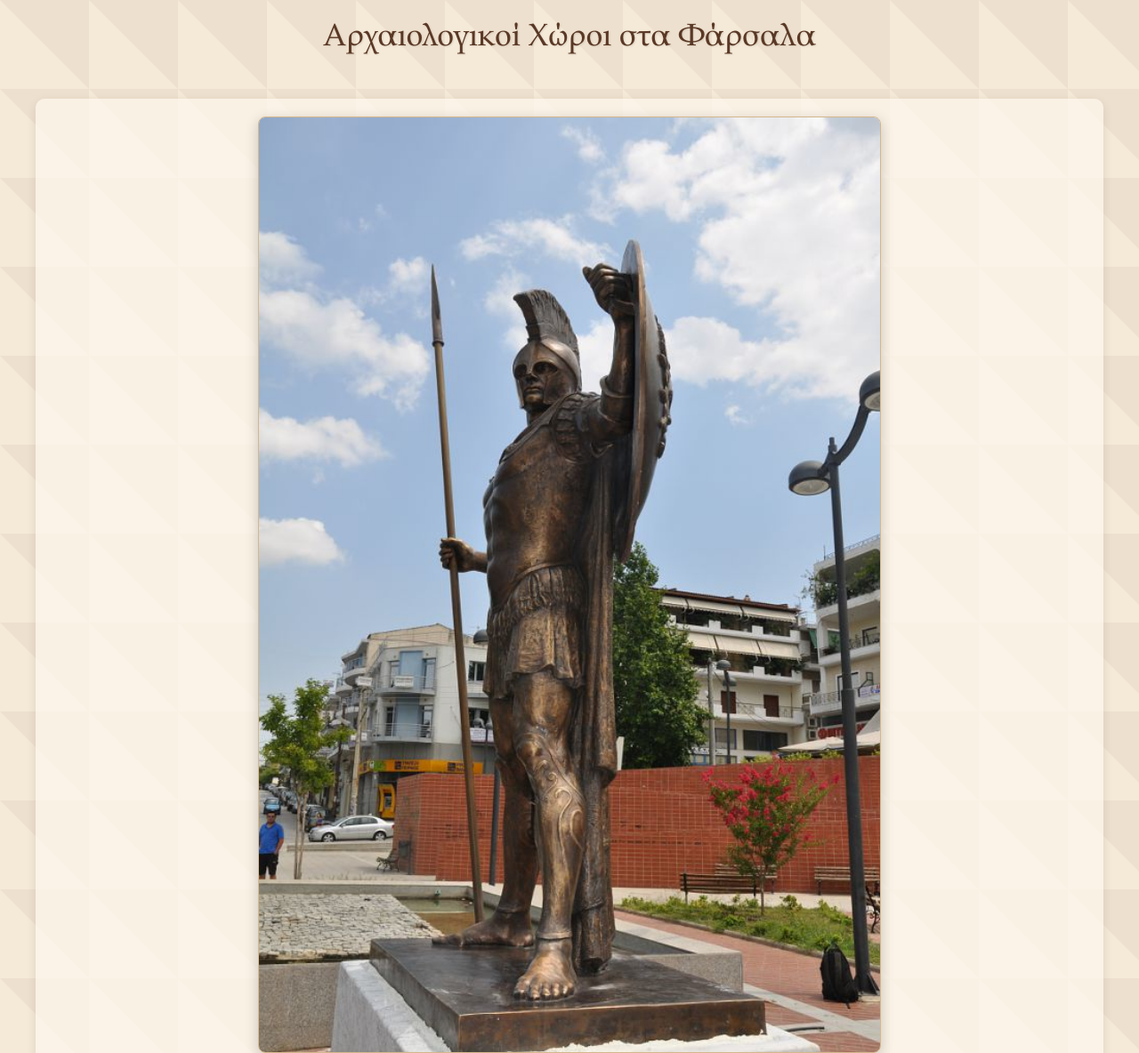
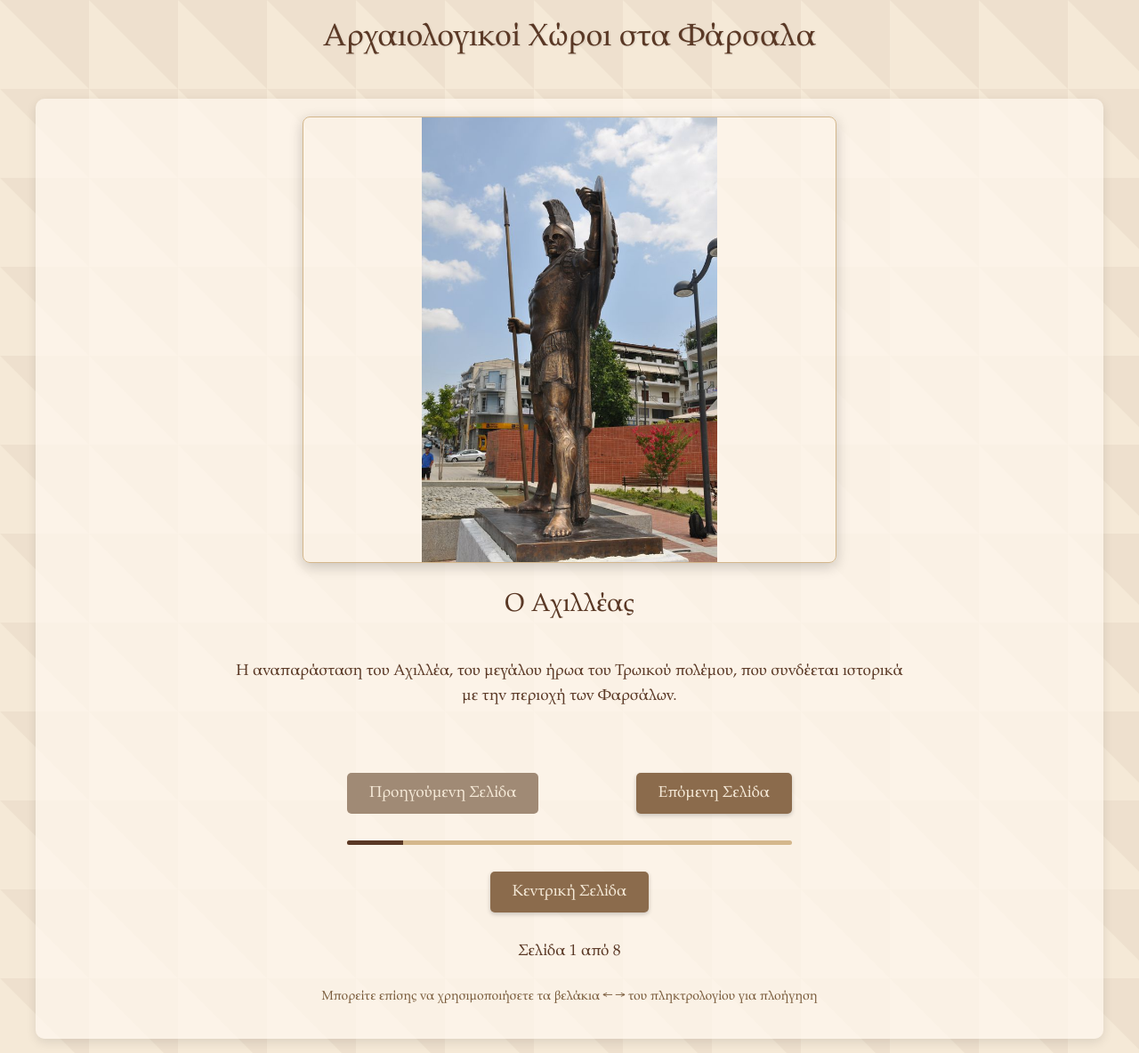
Before and after one commit to conchr/Sites-Farsala, a plain HTML site: page index.html in a window 1280 px wide. Shown: the part 100-1284 px from the top of the page at 89% size. Drawn offline with Linux system fonts and the light colour scheme.

Commit message:
Sites Farsala

```diff
--- a/index.html
+++ b/index.html
@@ -69,23 +69,59 @@
             background-color: rgba(255, 248, 240, 0.7);
             border-radius: 10px;
             box-shadow: 0 4px 12px rgba(0,0,0,0.1);
+            transition: opacity 0.3s ease;
         }
 
         .image-container {
             width: 100%;
-            max-width: 700px;
+            max-width: 600px; /* Μείωση από 700px */
             display: flex;
             flex-direction: column;
             align-items: center;
             gap: 15px;
+            position: relative;
         }
 
-        .image-container img {
+        .image-wrapper {
             width: 100%;
             height: auto;
             border-radius: 8px;
+            overflow: hidden;
             box-shadow: 0 4px 15px rgba(0,0,0,0.2);
             border: 1px solid #d4b78c;
+            position: relative;
+            min-height: 250px; /* Μείωση από 300px */
+            display: flex;
+            align-items: center;
+            justify-content: center;
+        }
+
+        .image-wrapper img {
+            width: 100%;
+            height: auto;
+            transition: opacity 0.5s ease;
+            opacity: 0;
+            max-height: 500px; /* Προσθήκη μέγιστου ύψους */
+            object-fit: contain; /* Διατήρηση αναλογιών */
+        }
+
+        .image-wrapper img.loaded {
+            opacity: 1;
+        }
+
+        .loading-spinner {
+            position: absolute;
+            width: 50px;
+            height: 50px;
+            border: 5px solid rgba(90, 56, 37, 0.2);
+            border-top: 5px solid #5a3825;
+            border-radius: 50%;
+            animation: spin 1s linear infinite;
+        }
+
+        @keyframes spin {
+            0% { transform: rotate(0deg); }
+            100% { transform: rotate(360deg); }
         }
 
         .image-title {
@@ -103,6 +139,10 @@
             color: #5a3825;
             margin-top: 10px;
             padding: 0 15px;
+            min-height: 60px;
+            display: flex;
+            align-items: center;
+            justify-content: center;
         }
 
         .navigation {
@@ -133,6 +173,37 @@
             font-size: 1.1rem;
             transition: all 0.3s;
             box-shadow: 0 2px 5px rgba(0,0,0,0.2);
+            position: relative;
+            overflow: hidden;
+        }
+
+        button::after {
+            content: '';
+            position: absolute;
+            top: 50%;
+            left: 50%;
+            width: 5px;
+            height: 5px;
+            background: rgba(255, 255, 255, 0.5);
+            opacity: 0;
+            border-radius: 100%;
+            transform: scale(1, 1) translate(-50%);
+            transform-origin: 50% 50%;
+        }
+
+        button:focus:not(:active)::after {
+            animation: ripple 1s ease-out;
+        }
+
+        @keyframes ripple {
+            0% {
+                transform: scale(0, 0);
+                opacity: 0.5;
+            }
+            100% {
+                transform: scale(20, 20);
+                opacity: 0;
+            }
         }
 
         button:hover {
@@ -143,6 +214,13 @@
 
         button:active {
             transform: translateY(0);
+        }
+
+        button:disabled {
+            background-color: #a08a75;
+            cursor: not-allowed;
+            transform: none;
+            box-shadow: none;
         }
 
         .central-button {
@@ -162,6 +240,23 @@
             color: #7a5c3c;
             margin-top: 5px;
             text-align: center;
+        }
+
+        .progress-bar {
+            width: 100%;
+            max-width: 500px;
+            height: 5px;
+            background-color: #d4b78c;
+            border-radius: 5px;
+            margin-top: 10px;
+            overflow: hidden;
+        }
+
+        .progress {
+            height: 100%;
+            background-color: #5a3825;
+            width: 0%;
+            transition: width 0.3s ease;
         }
 
         /* Responsive Design */
@@ -186,6 +281,18 @@
             .page-description {
                 font-size: 1rem;
             }
+
+            .image-container {
+                max-width: 500px; /* Περαιτέρω μείωση για tablet */
+            }
+
+            .image-wrapper {
+                min-height: 200px; /* Περαιτέρω μείωση για tablet */
+            }
+
+            .image-wrapper img {
+                max-height: 400px; /* Περαιτέρω μείωση για tablet */
+            }
         }
 
         @media (max-width: 480px) {
@@ -206,6 +313,18 @@
 
             .page-description {
                 font-size: 0.95rem;
+            }
+
+            .image-container {
+                max-width: 400px; /* Περαιτέρω μείωση για κινητά */
+            }
+
+            .image-wrapper {
+                min-height: 180px; /* Περαιτέρω μείωση για κινητά */
+            }
+
+            .image-wrapper img {
+                max-height: 350px; /* Περαιτέρω μείωση για κινητά */
             }
         }
 
@@ -236,6 +355,18 @@
             .municipality {
                 font-size: 1.2rem;
             }
+
+            .image-container {
+                max-width: 800px; /* Αύξηση για μεγάλες οθόνες */
+            }
+
+            .image-wrapper {
+                min-height: 350px; /* Αύξηση για μεγάλες οθόνες */
+            }
+
+            .image-wrapper img {
+                max-height: 600px; /* Αύξηση για μεγάλες οθόνες */
+            }
         }
     </style>
 </head>
@@ -249,7 +380,10 @@
 
         <div class="page-content">
             <div class="image-container">
-                <img id="current-image" src="" alt="Αρχαιολογικός χώρος">
+                <div class="image-wrapper">
+                    <div class="loading-spinner"></div>
+                    <img id="current-image" src="" alt="Αρχαιολογικός χώρος">
+                </div>
                 <h2 id="current-title" class="image-title"></h2>
             </div>
 
@@ -259,6 +393,9 @@
                 <div class="nav-buttons">
                     <button id="prev-btn">Προηγούμενη Σελίδα</button>
                     <button id="next-btn">Επόμενη Σελίδα</button>
+                </div>
+                <div class="progress-bar">
+                    <div id="progress" class="progress"></div>
                 </div>
                 <button id="central-btn" class="central-button">Κεντρική Σελίδα</button>
                 <div id="page-indicator" class="page-indicator">Σελίδα 1 από 8</div>
@@ -298,7 +435,7 @@
             {
                 image: "https://github.com/conchr/Sites-Farsala/raw/main/peyma-2.jpg",
                 title: "Κάστρο Καλλιθέας",
-                description: "" // Διαγραμμένο κείμενο
+                description: "Το κάστρο της Καλλιθέας, ένα από τα σημαντικά οχυρωματικά μνημεία της περιοχής."
             },
             {
                 image: "https://github.com/conchr/Sites-Farsala/raw/main/Skotoussa.jpg",
@@ -323,6 +460,9 @@
         const currentTitle = document.getElementById('current-title');
         const currentDescription = document.getElementById('current-description');
         const pageIndicator = document.getElementById('page-indicator');
+        const progressBar = document.getElementById('progress');
+        const imageWrapper = document.querySelector('.image-wrapper');
+        const loadingSpinner = document.querySelector('.loading-spinner');
 
         // Λειτουργία για το κουμπί "Προηγούμενη Σελίδα"
         prevBtn.addEventListener('click', function() {
@@ -364,13 +504,43 @@
             }
         });
 
+        // Συνάρτηση για προφόρτωση εικόνων
+        function preloadImage(src) {
+            return new Promise((resolve, reject) => {
+                const img = new Image();
+                img.onload = () => resolve(img);
+                img.onerror = reject;
+                img.src = src;
+            });
+        }
+
         // Συνάρτηση ενημέρωσης της σελίδας
         function updatePage() {
             const page = pages[currentPage];
 
-            // Ενημέρωση εικόνας
-            currentImage.src = page.image;
-            currentImage.alt = page.title;
+            // Εμφάνιση loading spinner
+            currentImage.classList.remove('loaded');
+            loadingSpinner.style.display = 'block';
+
+            // Προφόρτωση εικόνας
+            preloadImage(page.image)
+                .then(() => {
+                    // Ενημέρωση εικόνας
+                    currentImage.src = page.image;
+                    currentImage.alt = page.title;
+
+                    // Απόκρυψη loading spinner και εμφάνιση εικόνας
+                    currentImage.onload = () => {
+                        loadingSpinner.style.display = 'none';
+                        currentImage.classList.add('loaded');
+                    };
+                })
+                .catch(() => {
+                    // Σε περίπτωση σφάλματος φόρτωσης
+                    loadingSpinner.style.display = 'none';
+                    currentImage.alt = "Η εικόνα δεν μπόρεσε να φορτωθεί";
+                    console.error(`Error loading image: ${page.image}`);
+                });
 
             // Ενημέρωση τίτλου
             currentTitle.textContent = page.title;
@@ -381,26 +551,12 @@
             // Ενημέρωση δείκτη σελίδας
             pageIndicator.textContent = `Σελίδα ${currentPage + 1} από ${pages.length}`;
 
+            // Ενημέρωση προοδευτικής μπάρας
+            progressBar.style.width = `${((currentPage + 1) / pages.length) * 100}%`;
+
             // Απενεργοποίηση κουμπιών όταν φτάνουμε στα όρια
             prevBtn.disabled = currentPage === 0;
             nextBtn.disabled = currentPage === pages.length - 1;
-
-            // Οπτική αναπαράσταση απενεργοποίησης
-            if (prevBtn.disabled) {
-                prevBtn.style.opacity = "0.5";
-                prevBtn.style.cursor = "not-allowed";
-            } else {
-                prevBtn.style.opacity = "1";
-                prevBtn.style.cursor = "pointer";
-            }
-
-            if (nextBtn.disabled) {
-                nextBtn.style.opacity = "0.5";
-                nextBtn.style.cursor = "not-allowed";
-            } else {
-                nextBtn.style.opacity = "1";
-                nextBtn.style.cursor = "pointer";
-            }
         }
 
         // Αρχικοποίηση
```
